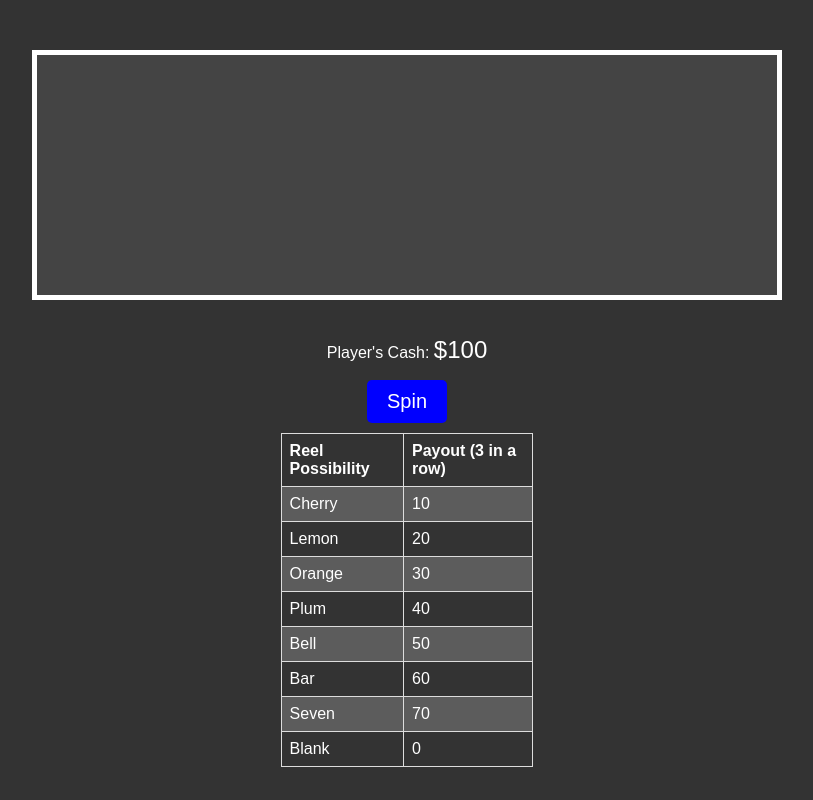
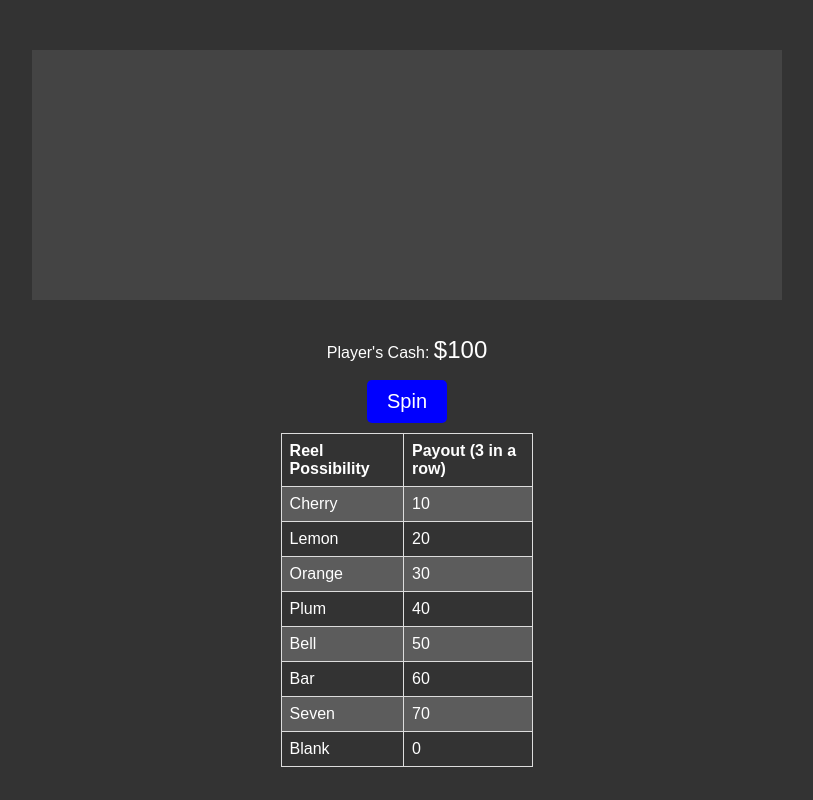
Before and after one commit to WebCodeDemo/aislotsgame, a plain HTML site: page index.html in a window 1280 px wide. Shown: the whole page, without its empty margins (233-1046 px from the left). Drawn offline with Linux system fonts and the light colour scheme.

Commit message:
Update style.css

```diff
--- a/style.css
+++ b/style.css
@@ -77,10 +77,10 @@ tr:nth-child(even) {
 /* Canvas element */
 #slotmachine {
   padding: 10px;
-  border: 5px solid #fff;
+  border: 5px solid #444;
   background-color: #444;
-  width: 720px; /* Width to accommodate three 200px wide images plus spacing */
-  height: 220px; /* Height for 200px tall images plus some padding */
+  width: 720px;
+  height: 220px;
 }
 
 /* Slot machine container */
```
